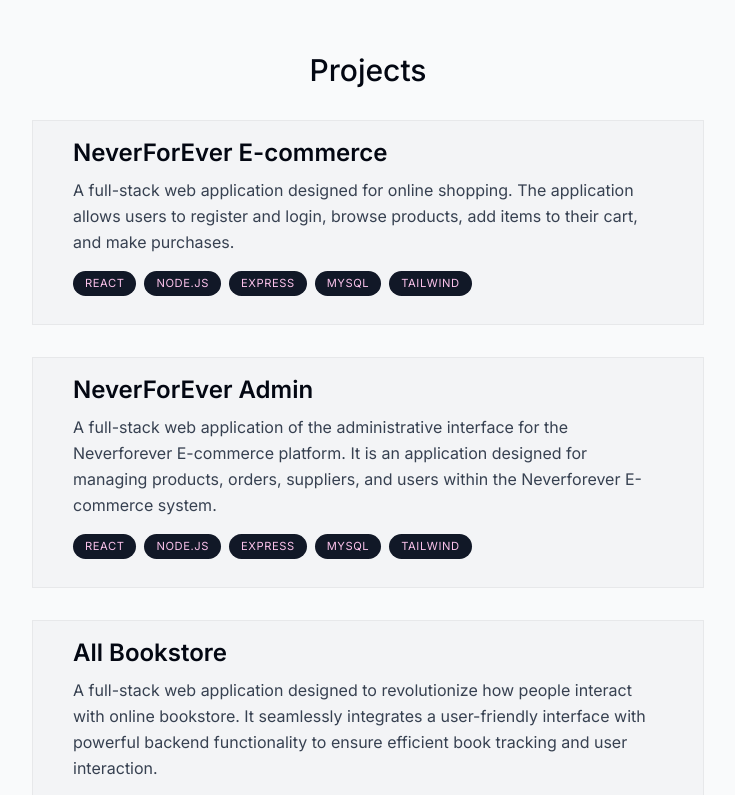
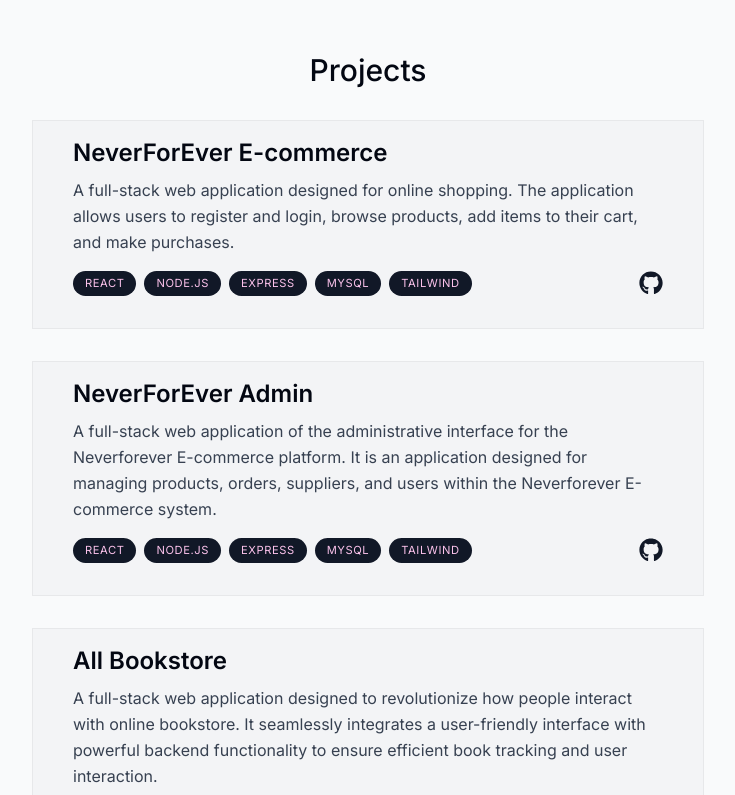
Before and after one commit to isabellelbgn/isabelle-portfolio, a Next.js app: page / in a window 1280 px wide. Shown: the part 1240-2035 px from the top of the page, without its empty margins (272-1007 px from the left). Built offline with nearby package versions, Linux system fonts and the light colour scheme.

Commit message:
feat: add github links to projects

```diff
--- a/components/project.tsx
+++ b/components/project.tsx
@@ -2,10 +2,16 @@ import React, { useRef } from "react";
 import { projectsData } from "@/lib/data";
 import { useScroll, useTransform } from "framer-motion";
 import { motion } from "framer-motion";
+import { FaGithub } from "react-icons/fa";
 
 type ProjectProps = (typeof projectsData)[number];
 
-export default function Project({ title, description, tags }: ProjectProps) {
+export default function Project({
+  title,
+  description,
+  tags,
+  githubUrl,
+}: ProjectProps) {
   const ref = useRef<HTMLDivElement>(null);
   const { scrollYProgress } = useScroll({
     target: ref,
@@ -24,9 +30,10 @@ export default function Project({ title, description, tags }: ProjectProps) {
       className="mb-3 sm:mb-8 last:mb-0"
     >
       <section className="bg-gray-100 max-w-[42rem] hover:bg-gray-200 border border-black/5 overflow-hidden relative transition">
-        <div className="pt-4 pb-4 px-5 sm:px-10 sm:pb-7 sm:max-w-1/2 flex flex-col h-full">
+        <div className="pt-4 pb-4 px-5 sm:px-10 sm:max-w-1/2 flex flex-col h-full">
           <h3 className="text-2xl font-semibold relative mb-2">{title}</h3>
           <p className="leading-relaxed text-gray-700 mb-4">{description}</p>
+          <div className="flex justify-between items-center mb-4">
             <ul className="flex flex-wrap gap-2">
               {tags.map((tag, index) => (
                 <li
@@ -38,6 +45,15 @@ export default function Project({ title, description, tags }: ProjectProps) {
                 </li>
               ))}
             </ul>
+            <a
+              href={githubUrl}
+              target="_blank"
+              rel="noopener noreferrer"
+              className="text-gray-900 hover:text-gray-700 transition"
+            >
+              <FaGithub size={24} />
+            </a>
+          </div>
         </div>
       </section>
     </motion.div>
```
Lines whose indentation alone changed are shown as unchanged.
